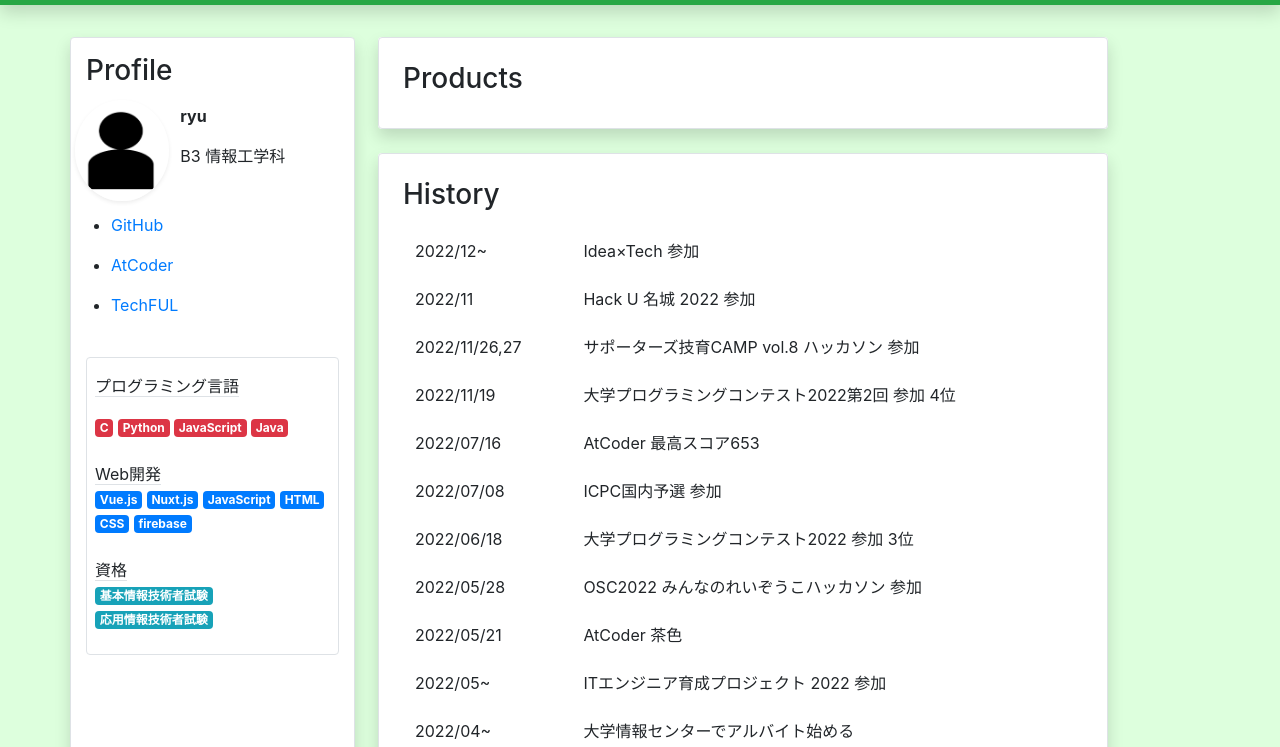
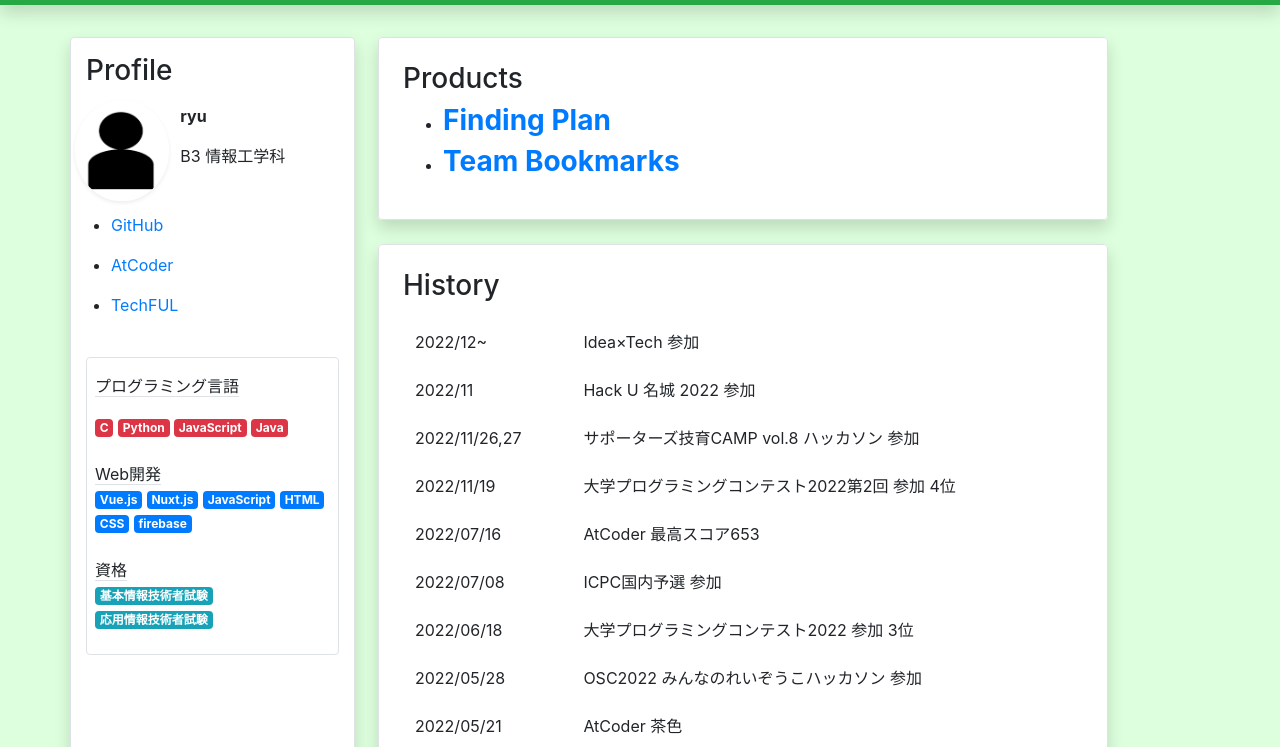
Before and after one commit to ryu-k67/portfolio, a plain HTML site: page index.html in a window 1280 px wide. Shown: the part 51-798 px from the top of the page. Drawn offline with nearby package versions, Linux system fonts and the light colour scheme.

Commit message:
[add]productsリンク

```diff
--- a/index.html
+++ b/index.html
@@ -84,6 +84,22 @@
                             <section id="products" class="rounded" style="background: white;">
                             <div class="p-4 border rounded shadow">
                                 <h3><span>Products</span></h3>
+                                <ul>
+                                    <li>
+                                        <h3>
+                                            <a href="products/finding-plan.html">
+                                                <span class="font-weight-bold">Finding Plan</span>
+                                            </a>
+                                        </h3>
+                                    </li>
+                                    <li>
+                                        <h3>
+                                            <a href="products/team-bookmarks.html">
+                                                <span class="font-weight-bold">Team Bookmarks</span>
+                                            </a>
+                                        </h3>
+                                    </li>
+                                </ul>
                             </div>
                             </section>
 
```
